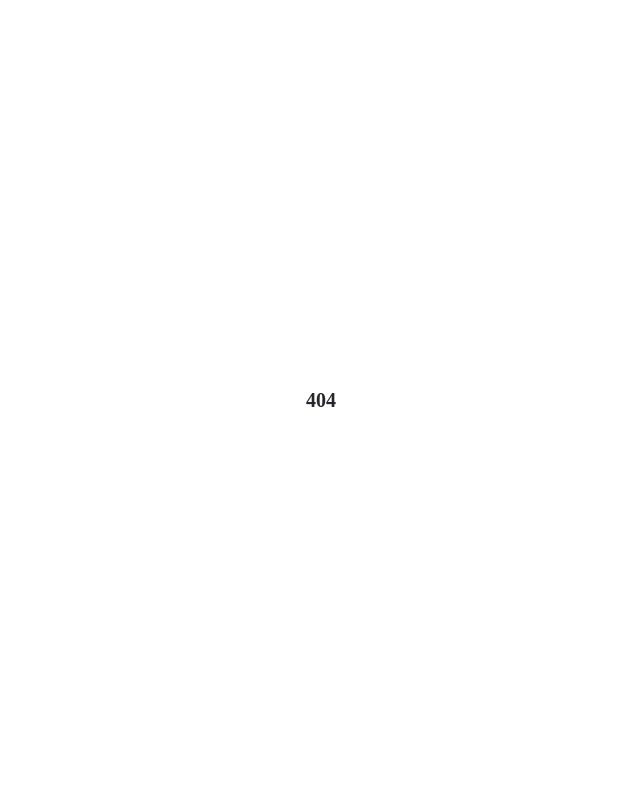
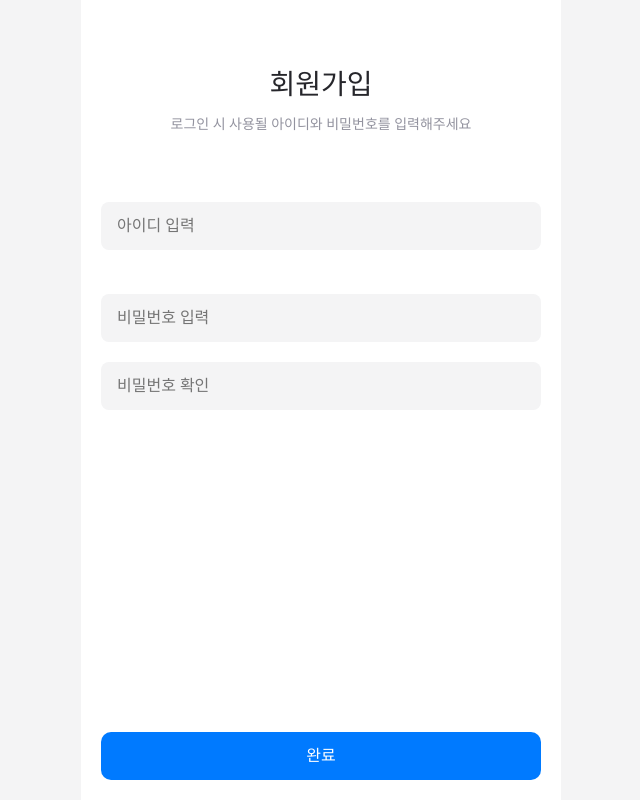
Before and after one commit to 11highton/fe, a React (Vite) app: page /signup in a window 1280 px wide. Shown: the whole page, without its empty margins (319-959 px from the left). Built offline with nearby package versions, Linux system fonts and the light colour scheme; a web font is replaced by a local one.

Commit message:
feat: login, signup, splash

```diff
--- a/src/router.tsx
+++ b/src/router.tsx
@@ -4,12 +4,18 @@ import Home from './ui/pages/Home'
 import NotFound from './ui/pages/NotFound'
 import Chat from './ui/pages/Chat'
 import Post from './ui/pages/Post'
+import Login from './ui/pages/Login'
+import Signup from './ui/pages/Signup'
+import Splash from './ui/pages/Splash'
 
 const Router = () => {
   return (
     <BrowserRouter>
       <Routes>
         <Route path="/" element={<Home />} />
+        <Route path='/splash' element={<Splash />} />
+        <Route path='/login' element={<Login />} />
+        <Route path='/signup' element={<Signup />} />
         <Route path='/chat' element={<Chat />} />
         <Route path='/post/:id' element={<Post />} />
         <Route path="*" element={<NotFound />} />
--- a/src/ui/components/button/index.tsx
+++ b/src/ui/components/button/index.tsx
@@ -1,39 +1,30 @@
-import React from "react"
 import { useTheme } from "@emotion/react"
 
 import HStack from "../core/HStack"
 import Text from "../core/Text"
 
 interface ButtonProps {
-    label: string,
-    icon?: React.ReactNode,
-    variant?: "fill" | "outline" | "disabled",
-    onClick: () => void
+    w?: string;
+    h?: string;
+    label: string;
+    onClick: () => void;
 }
 
-const Button = ({label, icon, variant = "fill", onClick}: ButtonProps) => {
+const Button = ({w, h, label, onClick}: ButtonProps) => {
     const theme = useTheme()
 
     return (
         <HStack
+            w={w}
+            h={h}
             p={14}
-            gap={6}
             r={10}
-            bgColor={
-                variant === "fill" ? theme.colors.primary
-                : variant === "outline" ? theme.colors.bgWeak
-                : theme.colors.bgRegular }
-            olColor={
-                variant === "outline" ? theme.colors.outline
-                : undefined }
+            align="c"
+            bgColor={theme.colors.primary}
             onClick={onClick}
             cursor="pointer"
         >
-            {icon}
-            <Text value={label} font={theme.fonts.ms} color={
-                variant === "fill" ? theme.colors.ctElevated
-                : variant === "outline" ? theme.colors.ctStrong
-                : theme.colors.ctWeak }/>
+            <Text value={label} font={theme.fonts.mm} color={theme.colors.ctElevated}/>
         </HStack>
     )
 }
--- /dev/null
+++ b/src/ui/components/textbox/index.tsx
@@ -0,0 +1,16 @@
+import { useTheme } from "@emotion/react"
+
+import HStack from "../core/HStack"
+import Text from "../core/Text"
+
+const TextBox = ({ value }: { value: string }) => {
+    const theme = useTheme()
+
+    return (
+        <HStack bgColor={theme.colors.bgRegular} r={20} p={14}>
+            <Text value={value} font={theme.fonts.sm} color={theme.colors.ctRegular} />
+        </HStack>
+    )
+}
+
+export default TextBox
--- /dev/null
+++ b/src/ui/components/textfield/index.tsx
@@ -0,0 +1,36 @@
+import Input from "../core/Input"
+
+import { useTheme } from "@emotion/react"
+
+interface TextFieldProps {
+    w?: string;
+    h?: string;
+    value: string;
+    hint: string;
+    setValue: (value: string) => void;
+    onEnter?: () => void;
+}
+
+const TextField = ({ w, h, value, hint, setValue, onEnter }: TextFieldProps) => {
+    const theme = useTheme()
+
+    return (
+        <Input
+            w={w}
+            h={h}
+            ph={16}
+            pv={14}
+            r={8}
+            value={value}
+            hint={hint}
+            font={theme.fonts.sl}
+            bgColor={theme.colors.bgRegular}
+            valueColor={theme.colors.ctStrong}
+            hintColor={theme.colors.ctWeak}
+            onInput={(value) => setValue(value)}
+            onEnter={() => {onEnter?.()}}
+        />
+    )
+}
+
+export default TextField
--- a/src/ui/pages/Home.tsx
+++ b/src/ui/pages/Home.tsx
@@ -14,16 +14,6 @@ const Home = () => {
 
     return (
         <VStack w="100%" h="100%" align="c" bgColor={theme.colors.bgWeak}>
-            <Button
-                label="Login"
-                variant="fill"
-                onClick={() => {
-                    const res = http.post("/login", {
-                        email: "test@example.com",
-                        password: "aZ019!@#$"
-                    }, loginRes)
-                }}
-            />
         </VStack>
     )
 }
--- a/src/ui/pages/Login.tsx
+++ b/src/ui/pages/Login.tsx
@@ -0,0 +1,40 @@
+import { useTheme } from "@emotion/react";
+
+import HStack from "../components/core/HStack"
+import VStack from "../components/core/VStack"
+import Text from "../components/core/Text"
+import TextField from "../components/textfield"
+import Button from "../components/button"
+
+const Login = () => {
+    const theme = useTheme()
+
+    return (
+        <VStack w="100%" h="100%" align="c" bgColor={theme.colors.bgRegular}>
+            <VStack w="100%" h="100%" maxw="480px" p={20} gap={20} bgColor={theme.colors.bgWeak}>
+                <VStack w="100%" gap={14} pv={48} align="c">
+                    <Text value="로그인" font={theme.fonts.ll} color={theme.colors.ctStrong}/>
+                    <Text value="로그인하고 앱을 실행해 보세요!" font={theme.fonts.sm} color={theme.colors.ctRegular}/>
+                </VStack>
+                <TextField
+                    w="100%"
+                    value=""
+                    hint="아이디 입력"
+                    setValue={() => {}}
+                    onEnter={() => {}}
+                />
+                <TextField
+                    w="100%"
+                    value=""
+                    hint="비밀번호 입력"
+                    setValue={() => {}}
+                    onEnter={() => {}}
+                />
+                <HStack flex={1} />
+                <Button w="100%" label="완료" onClick={() => {}}/>
+            </VStack>
+        </VStack>
+    )
+}
+
+export default Login
--- a/src/ui/pages/Signup.tsx
+++ b/src/ui/pages/Signup.tsx
@@ -3,13 +3,44 @@ import { useTheme } from "@emotion/react";
 import HStack from "../components/core/HStack"
 import VStack from "../components/core/VStack"
 import Text from "../components/core/Text"
+import TextField from "../components/textfield"
+import Button from "../components/button"
 
 const Signup = () => {
     const theme = useTheme()
 
     return (
-        <VStack w="100%" h="100%" align="c" bgColor={theme.colors.bgWeak}>
-            <Text value="404" font={theme.fonts.ls} color={theme.colors.ctStrong}/>
+        <VStack w="100%" h="100%" align="c" bgColor={theme.colors.bgRegular}>
+            <VStack w="100%" h="100%" maxw="480px" p={20} gap={20} bgColor={theme.colors.bgWeak}>
+                <VStack w="100%" gap={14} pv={48} align="c">
+                    <Text value="회원가입" font={theme.fonts.ll} color={theme.colors.ctStrong}/>
+                    <Text value="로그인 시 사용될 아이디와 비밀번호를 입력해주세요" font={theme.fonts.sm} color={theme.colors.ctRegular}/>
+                </VStack>
+                <TextField
+                    w="100%"
+                    value=""
+                    hint="아이디 입력"
+                    setValue={() => {}}
+                    onEnter={() => {}}
+                />
+                <HStack h={4} />
+                <TextField
+                    w="100%"
+                    value=""
+                    hint="비밀번호 입력"
+                    setValue={() => {}}
+                    onEnter={() => {}}
+                />
+                <TextField
+                    w="100%"
+                    value=""
+                    hint="비밀번호 확인"
+                    setValue={() => {}}
+                    onEnter={() => {}}
+                />
+                <HStack flex={1} />
+                <Button w="100%" label="완료" onClick={() => {}}/>
+            </VStack>
         </VStack>
     )
 }
--- /dev/null
+++ b/src/ui/pages/Splash.tsx
@@ -0,0 +1,33 @@
+import { useTheme } from "@emotion/react";
+
+import HStack from "../components/core/HStack"
+import VStack from "../components/core/VStack"
+import Text from "../components/core/Text"
+import Button from "../components/button"
+import Image from "../components/core/Image"
+import TextBox from "../components/textbox"
+
+const Splash = () => {
+    const theme = useTheme()
+
+    return (
+        <VStack w="100%" h="100%" align="c" bgColor={theme.colors.bgRegular}>
+            <VStack w="100%" h="100%" maxw="480px" p={20} gap={10} align="c" bgColor={theme.colors.bgWeak}>
+                <VStack ph={80} align="c">
+                    <Image w="60%" src="/brand.png" alt="brand" />
+                </VStack>
+                <VStack w="100%" ph={20} pv={80} gap={24}>
+                    <VStack w="100%" align="tl"><TextBox value="😵‍💫 악몽을 꾼 날은 하루종일 찝찝해..." /></VStack>
+                    <VStack w="100%" align="tr"><TextBox value="💡 내 꿈의 의미가 궁금해" /></VStack>
+                    <VStack w="100%" align="c"><TextBox value="💭 다른 사람들은 어떤 꿈을 꿀까?" /></VStack>
+                </VStack>
+                <Button w="100%" label="완료" onClick={() => {}}/>
+                <HStack p={6} onClick={() => {}} cursor="pointer">
+                    <Text value="회원가입하기" font={theme.fonts.sm} color={theme.colors.ctRegular} />
+                </HStack>
+            </VStack>
+        </VStack>
+    )
+}
+
+export default Splash
```
Also changed, not shown: public/brand.png (added).
